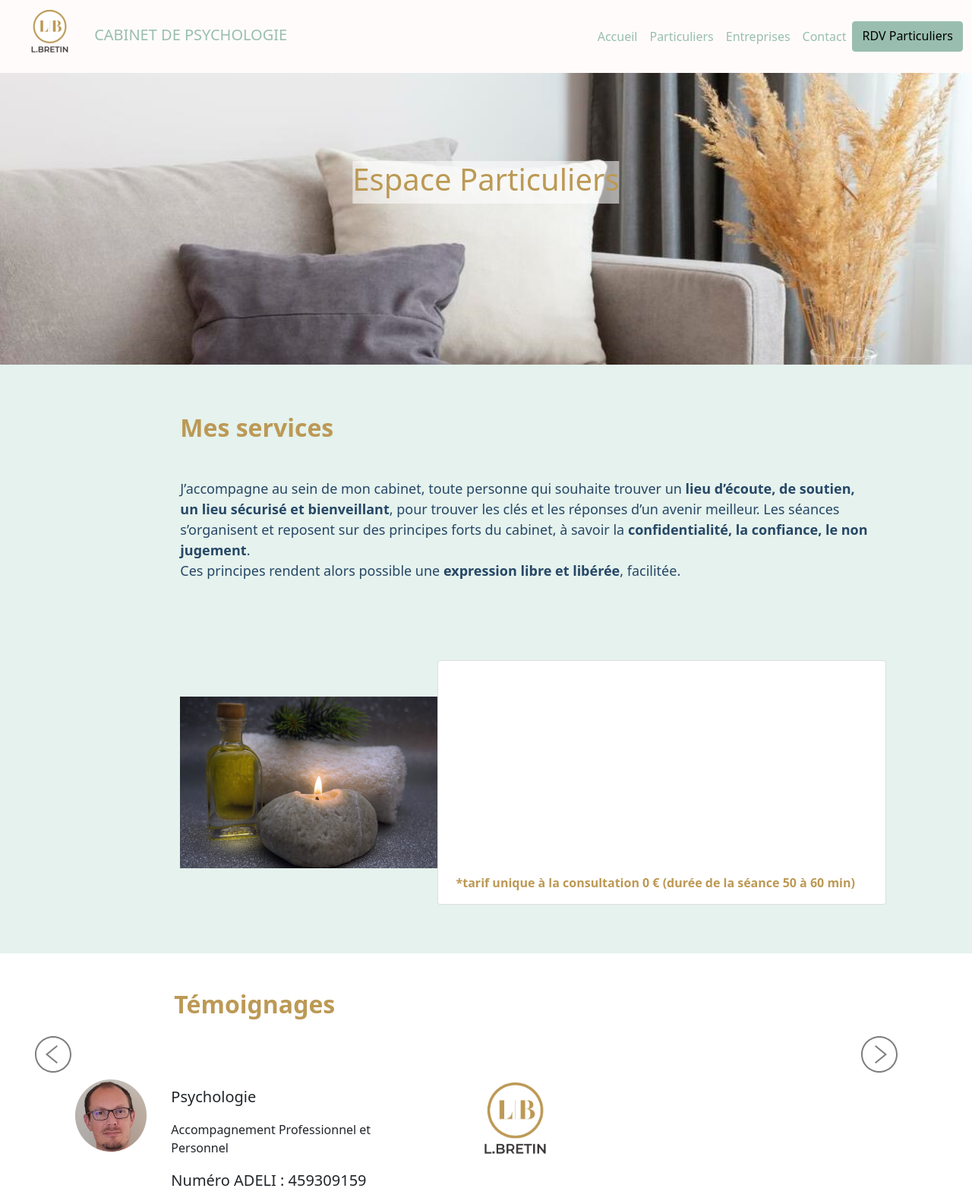
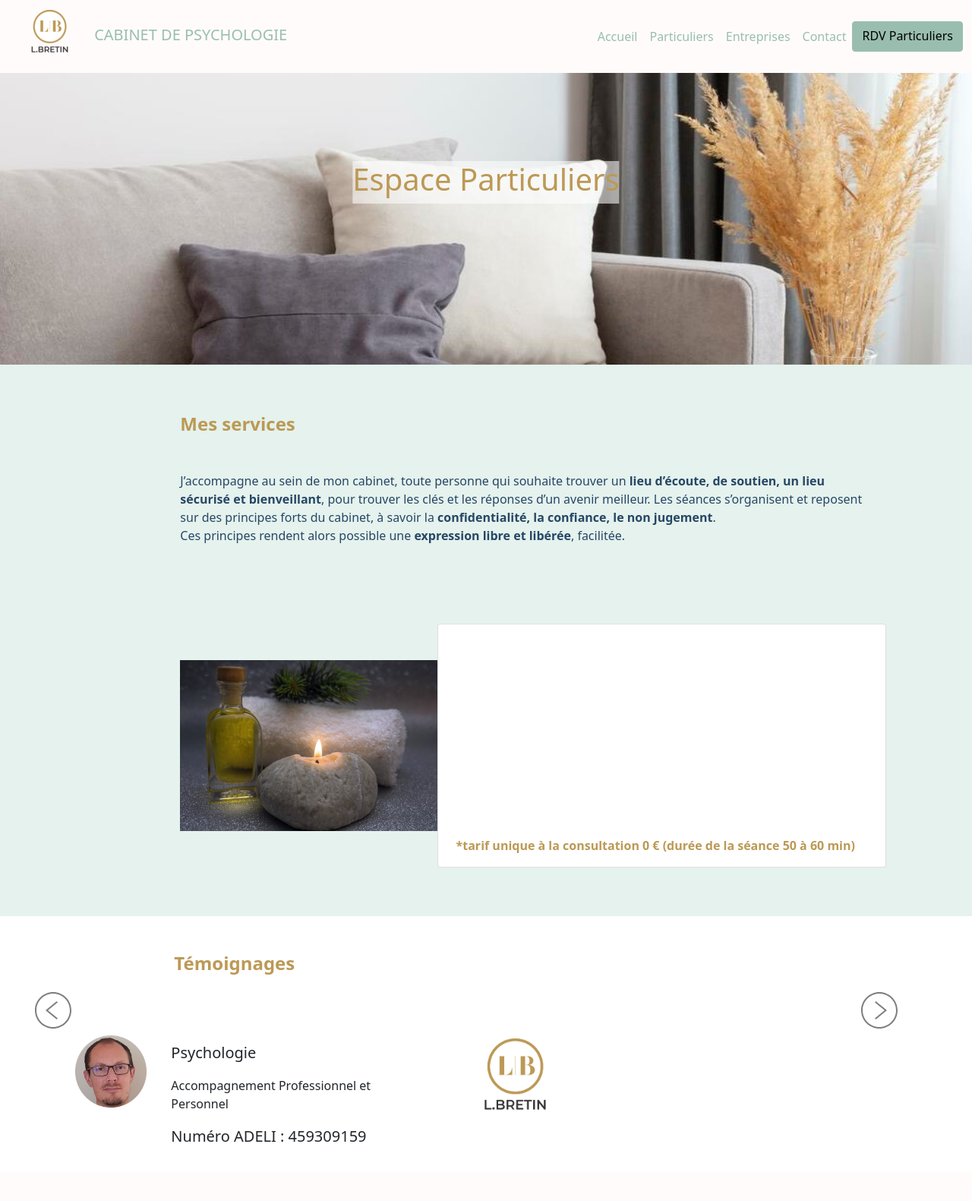
Before and after one commit to WildCodeSchool/orleans-202103-php-project-bretin, a Symfony app: template templates/Individuals/index.html.twig in a window 1280 px wide. Shown: the top 1581 px of the page at 76% size. After the commit the page ends 1503 px from the top, so only its background shows below. Run offline with Twig, Linux system fonts and the light colour scheme; the template is opened without the code that fills it, so the values that code supplies are empty; style sheets or scripts are compiled from the project's sources; some libraries are stand-ins or nearby versions.

Commit message:
fix variables

```diff
--- a/assets/styles/companies.scss
+++ b/assets/styles/companies.scss
@@ -23,6 +23,7 @@
 }
 
 h2{
+    font-size: $title-size;
     color: $quinary;
     font-weight: bolder;
 }
--- a/assets/styles/individuals.scss
+++ b/assets/styles/individuals.scss
@@ -18,6 +18,7 @@
 }
 
 h2{
+    font-size: $title-size;
     color: $quinary;
     font-weight: bolder;
 }
@@ -38,7 +39,7 @@ h2{
  }
 
 .services_description{
-    font-size: 18px;
+    font-size: $text-size;
     text-align: justify;
     color: $quarternary;
 }
```
Also changed, not shown: assets/styles/contact.scss (+4 -4 lines).
